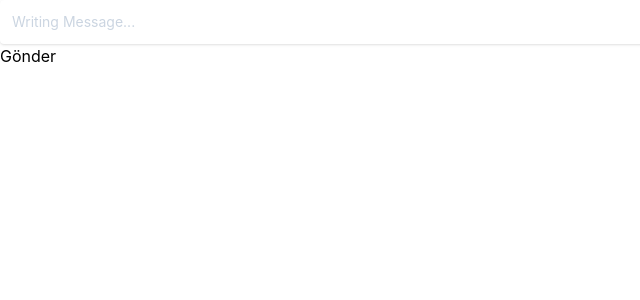
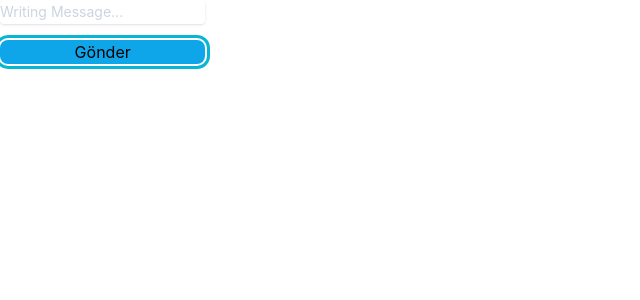
Before and after one commit to OmerYALTIRIK/messaging-app, a React (Create React App) app: page / in a window 1280 px wide. Shown: the top 300 px of the page, without its empty margins (0-640 px from the left). Built offline with nearby package versions, Linux system fonts and the light colour scheme.

Commit message:
Added styles

```diff
--- a/src/components/MessageInput.js
+++ b/src/components/MessageInput.js
@@ -15,19 +15,19 @@ function MessageInput({ sendMessage }) {
   };
 
   return (
-    <div class="relative flex w-full flex-wrap items-stretch mb-3">
+    <div class="grid gap-4 grid-cols-2 grid-rows-2 w-2/6 mb-3 items-stretch">
       <input
         type="text"
         value={message}
         onChange={handleMessageChange}
         onKeyDown={handleKeyDown} // Enter tuşuna basıldığında handleKeyDown çalışacak
         placeholder="Writing Message..."
-        className="px-3 py-3 placeholder-slate-300 text-slate-600 relative bg-white rounded text-sm border-0 shadow outline-none focus:outline-none focus:ring w-full pr-10"
+        className=" placeholder-slate-300 text-slate-600 bg-white rounded text-sm border-0 shadow outline-none focus:outline-none focus:ring"
       />
-      <span class="z-10 h-full leading-snug font-normal absolute text-center text-slate-300 bg-transparent rounded text-base items-center justify-center w-8 right-0 pr-3 py-3">
+      <span class="z-10 h-full leading-snug font-normal text-center text-slate-300 bg-transparent rounded text-base w-8 py-3">
         <i class="fas fa-user"></i>
       </span>
-      <button onClick={() => sendMessage(message)}>Gönder</button>
+      <button onClick={() => sendMessage(message)} className="bg-sky-500 outline outline-offset-2 outline-cyan-500 rounded-lg">Gönder</button>
     </div>
   );
 }
```
